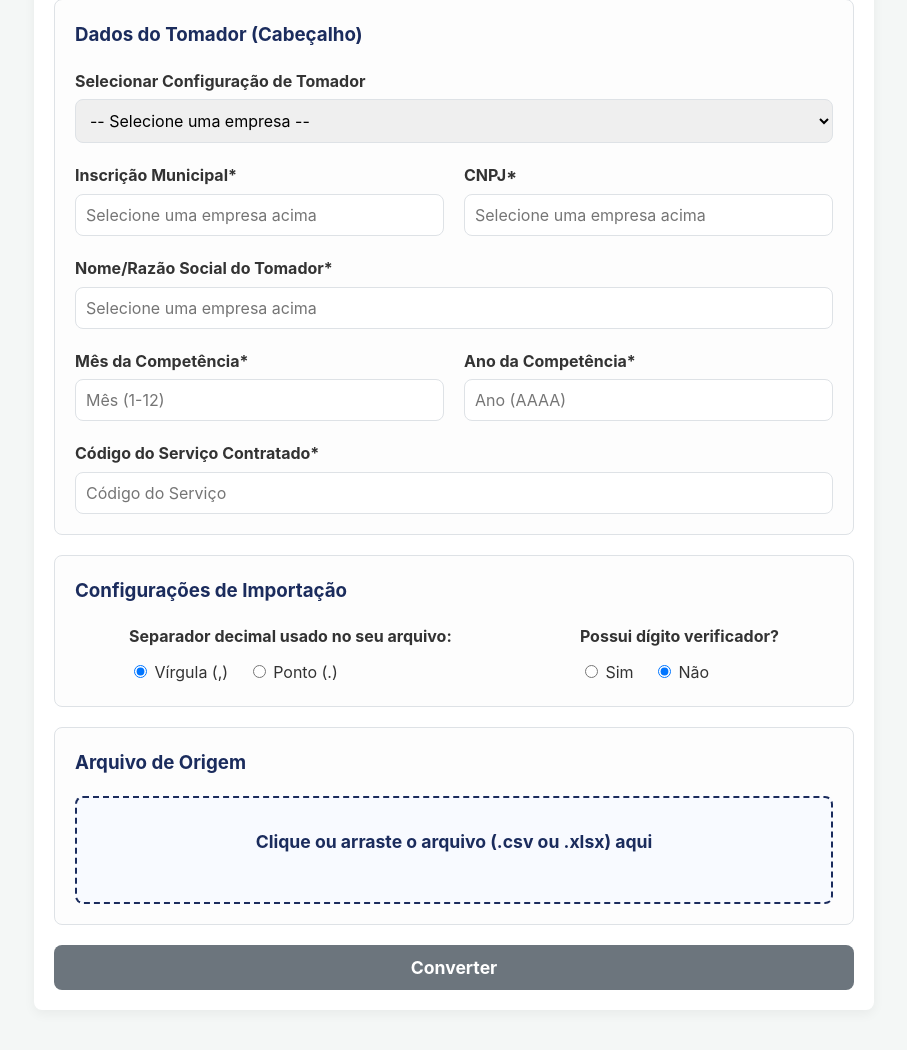
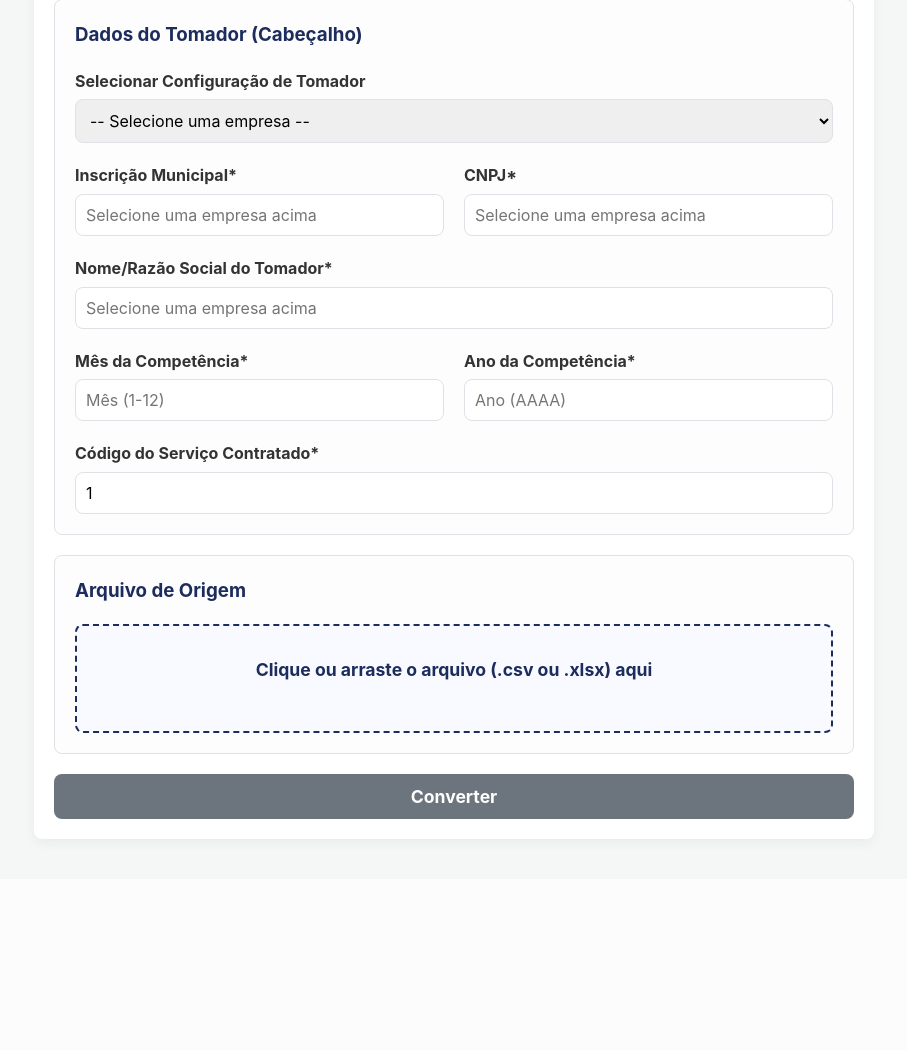
Before and after one commit to italofelipe01/projeto-nfe, a Flask app: page / in a window 1280 px wide. Shown: the part 501-1551 px from the top of the page, without its empty margins (186-1093 px from the left). After the commit the page ends 1346 px from the top, so only its background shows below. Run offline with Flask 3, Linux system fonts and the light colour scheme; some web fonts are replaced.

Commit message:
feat(transformers): enforce immutable financial decimals
- Set 'Código do Serviço' default to '1' and treat as string.
- Removed fields for 'Separador Decimal' and 'Dígito Verificador'.
- Hardcoded 'virgula' and strict DV validation in app/converter.py.

```diff
--- a/app/converter.py
+++ b/app/converter.py
@@ -353,8 +353,9 @@ def process_conversion(task_id, file_path, form_data, update_status_callback):
         valid_data_dicts = []
 
         # Lê as flags do formulário (com os nomes corretos do HTML)
-        decimal_separator = form_data.get("separador_decimal", "virgula")
-        valida_dv = form_data.get("digito_verificador") == "sim"
+        # REFACTOR: Agora o sistema assume "virgula" e validação estrita (sim) por padrão
+        decimal_separator = "virgula"  # Hard-coded default for Immutable Decimal
+        valida_dv = True               # Hard-coded strict validation
 
         for i, (original_index, row) in enumerate(df.iterrows()):
             line_number = i + 2
--- a/app/templates/index.html
+++ b/app/templates/index.html
@@ -70,32 +70,8 @@
                         </div>
                         <div class="form-group" style="grid-column: span 2;">
                             <label for="codigo_servico">Código do Serviço Contratado*</label>
-                            <input type="text" name="codigo_servico" id="codigo_servico" placeholder="Código do Serviço"
+                            <input type="text" name="codigo_servico" id="codigo_servico" placeholder="Código do Serviço" value="1"
                                 required>
-                        </div>
-                    </div>
-                </div>
-
-                <div class="card">
-                    <h3>Configurações de Importação</h3>
-                    <div class="form-grid-options">
-                        <div class="form-group-radio">
-                            <span>Separador decimal usado no seu arquivo:</span>
-                            <label>
-                                <input type="radio" name="separador_decimal" value="virgula" checked> Vírgula (,)
-                            </label>
-                            <label>
-                                <input type="radio" name="separador_decimal" value="ponto"> Ponto (.)
-                            </label>
-                        </div>
-                        <div class="form-group-radio">
-                            <span>Possui dígito verificador?</span>
-                            <label>
-                                <input type="radio" name="digito_verificador" value="sim"> Sim
-                            </label>
-                            <label>
-                                <input type="radio" name="digito_verificador" value="nao" checked> Não
-                            </label>
                         </div>
                     </div>
                 </div>
```
